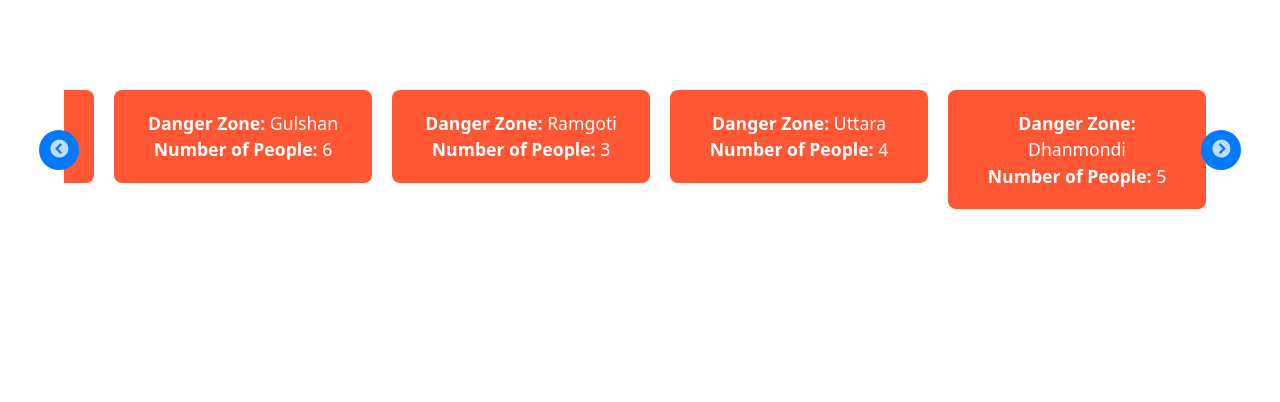
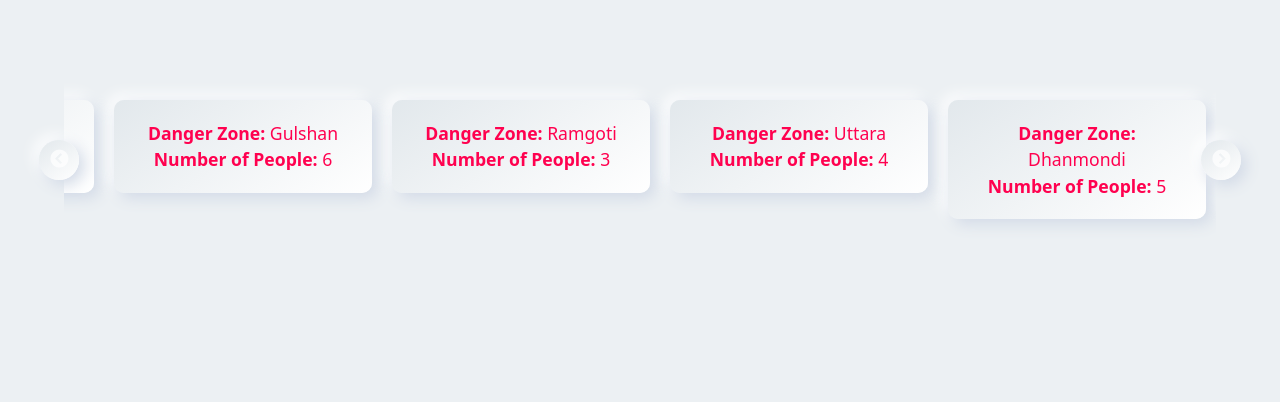
Before and after one commit to Bithi769845/slideCarouselJavascriptObject, a plain HTML site: page index.html in a window 1280 px wide. Drawn offline with nearby package versions, Linux system fonts and the light colour scheme.

Commit message:
update changes

```diff
--- a/index.html
+++ b/index.html
@@ -28,14 +28,16 @@
             text-align: center;
 
         }
+
+
         .carousel p {
             margin: 0;
             font-size: 1.1rem;
-            color: #333;
+
         }
         .slick-prev, .slick-next {
-            background-color: #007bff;
-            color: white;
+            background-image: linear-gradient(145deg, #e2e8ec, #ffffff);
+            box-shadow: 5px 5px 15px #D1D9E6, -5px -5px 15px #ffffff;
             border-radius: 20px;
             padding: 10px 30px 30px 10px;
             font-weight: bold;
@@ -45,14 +47,14 @@
             z-index: 1;
         }
         .slick-prev:hover, .slick-next:hover {
-            background-color: #0056b3;
+            background-color: #ff014f;
         }
         .slick-slide {
             margin: 0 10px; /* Space between slides */
         }
     </style>
 </head>
-<body>
+<body style="background-color: #ECF0F3;">
 
     <div class="carousel-container">
         <!-- Slick Carousel -->
@@ -62,29 +64,45 @@
     </div>
 
 
+
+
+
 <!-- Slick Carousel Initialization -->
+<div class="carousel"></div>
+
 <script>
-    // Data for carousel items with associated colors
+    // Data for carousel items
     const carouselItems = [
-        { dangerZoneName: "Tarabo", numberOfPeople: 2, color: "#FF5733" },
-        { dangerZoneName: "Gulshan", numberOfPeople: 6, color: "#FF5733" },
-        { dangerZoneName: "Ramgoti", numberOfPeople: 3, color: "#FF5733" },
-        { dangerZoneName: "Uttara", numberOfPeople: 4, color: "#FF5733" },
-        { dangerZoneName: "Dhanmondi", numberOfPeople: 5, color: "#FF5733" },
-        { dangerZoneName: "Bashundhara", numberOfPeople: 7, color: "#FF5733" }
+        { dangerZoneName: "Tarabo", numberOfPeople: 2 },
+        { dangerZoneName: "Gulshan", numberOfPeople: 6 },
+        { dangerZoneName: "Ramgoti", numberOfPeople: 3 },
+        { dangerZoneName: "Uttara", numberOfPeople: 4 },
+        { dangerZoneName: "Dhanmondi", numberOfPeople: 5 },
+        { dangerZoneName: "Bashundhara", numberOfPeople: 7 }
     ];
 
     // Populate carousel with content from carouselItems array
     const carouselContainer = document.querySelector('.carousel');
     carouselItems.forEach(item => {
         const slide = document.createElement('div');
-        slide.style.backgroundColor = item.color; // Set background color dynamically
+
+        // Set gradient background, border-radius, and box-shadow
+        slide.style.backgroundImage = "linear-gradient(145deg, #e2e8ec, #ffffff)";
+        slide.style.borderRadius = "10px";
+        slide.style.boxShadow = "5px 5px 15px #D1D9E6, -5px -5px 15px #ffffff";
+        slide.style.padding = "20px";
+        slide.style.margin = "10px";
+
+        // Add content with danger zone info
         slide.innerHTML = `
-            <p style="color:white;"><strong>Danger Zone:</strong> ${item.dangerZoneName}</p>
-            <p style="color:white;"><strong>Number of People:</strong> ${item.numberOfPeople}</p>
+            <p style="color:#ff014f;"><strong>Danger Zone:</strong> ${item.dangerZoneName}</p>
+            <p style="color:#ff014f;"><strong>Number of People:</strong> ${item.numberOfPeople}</p>
         `;
+
         carouselContainer.appendChild(slide);
     });
+
+    // Initialize Slick carousel after document is ready
     $(document).ready(function(){
         $('.carousel').slick({
             dots: false,
@@ -122,5 +140,6 @@
     });
 </script>
 
+
 </body>
 </html>
```
